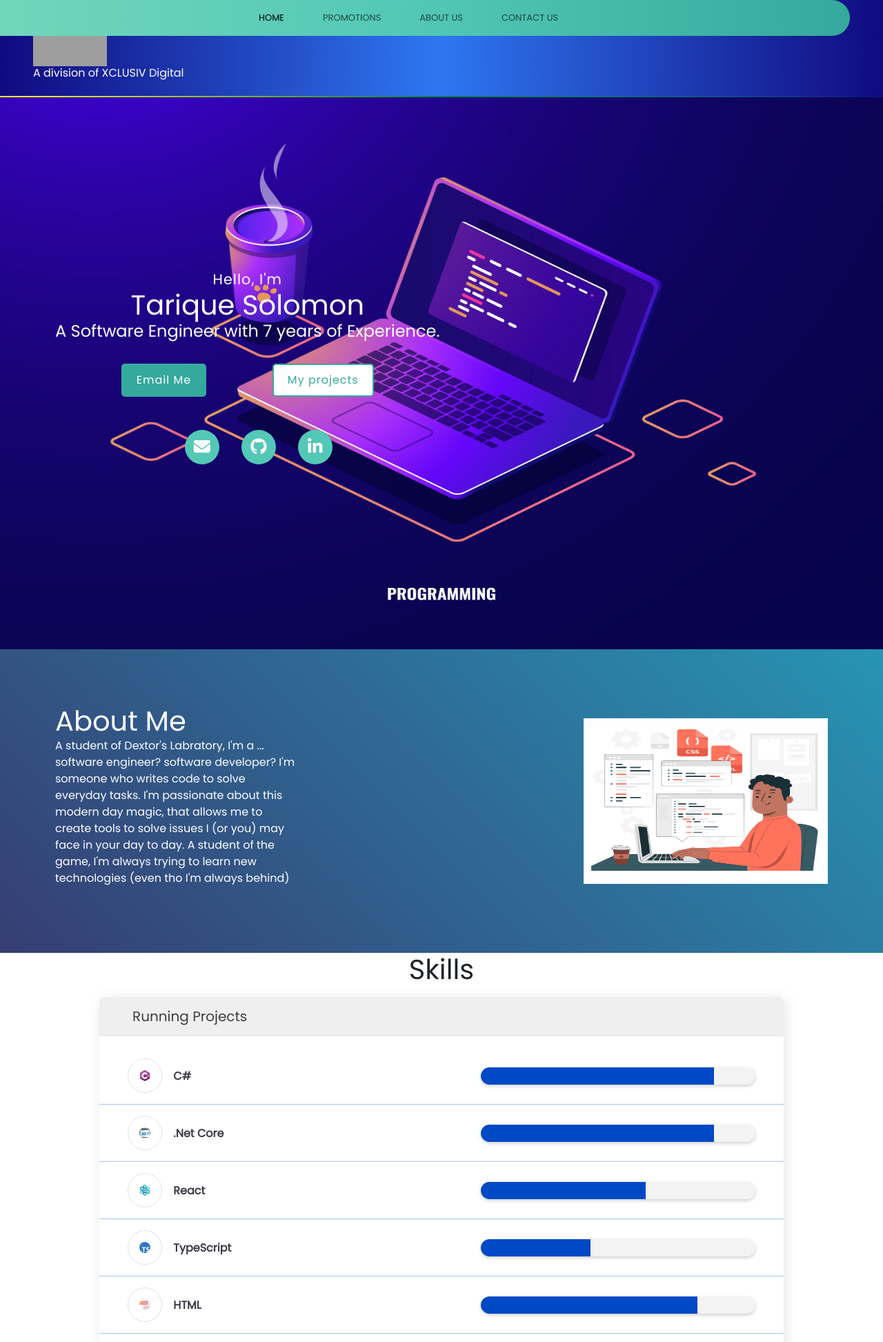
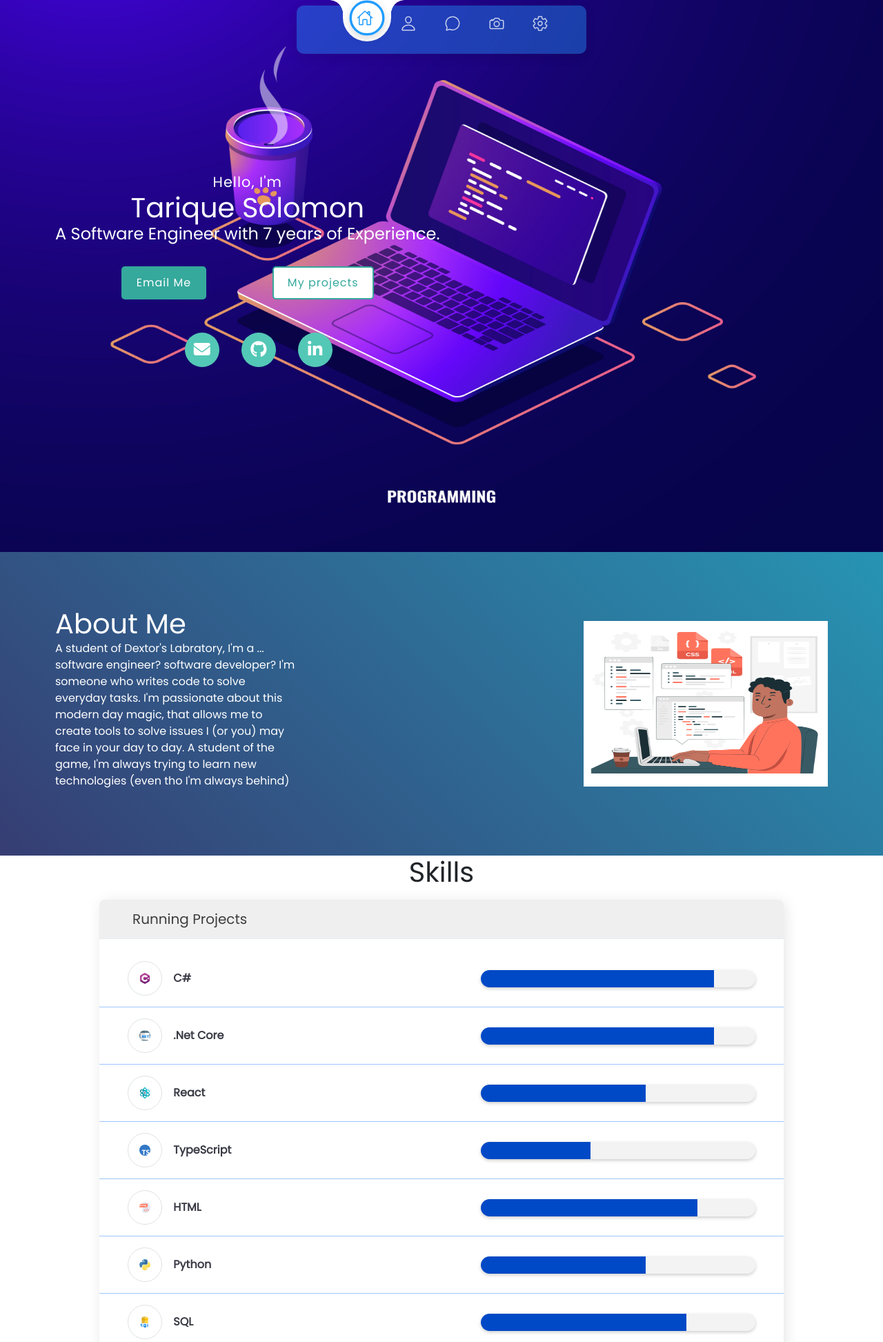
Before and after one commit to Squidel/tarique-solomon.github.io, a Flask app: page / in a window 1280 px wide. Shown: the top 1945 px of the page at 69% size. Run offline with Flask 3, Linux system fonts and the light colour scheme; parts of the project's set-up code (start-up, migrations or seed data) failed here and were passed over; some libraries are stand-ins or nearby versions; grey boxes are pictures that could not be loaded.

Commit message:
feat: added sticky menu. Menu controlled in components.js TODO: maybe dynamically getting menu items

```diff
--- a/app/static/js/component.js
+++ b/app/static/js/component.js
@@ -299,7 +299,7 @@ const runningProjects = (container, lineItems, showfigure) => {
               >
                 <div class="d-inline-flex align-items-center col-5">
                   <img
-                    id="cs-thumbnail"
+                    name="cs-thumbnail"
                     class="img-thumbnail rounded-5 p-3"
                     src="${item.icon}"
                     alt="thumbnail"
@@ -348,3 +348,88 @@ function abbreviateNumber(numberString) {
 
   return number.toFixed(0);
 }
+
+function createNavigation(containerId, icons) {
+  const navigationHtml = `
+    <div class="navigation">
+      <ul>
+        ${icons
+          .map(
+            (icon) => `
+          <li>
+            <a href="#">
+              <span class="nav-icon"><ion-icon name="${icon}-outline"></ion-icon></span>
+            </a>
+          </li>
+        `
+          )
+          .join("")}
+        <div class="indicator"><span></span></div>
+      </ul>
+    </div>
+  `;
+
+  // Append the generated HTML to the target container
+  $(`#${containerId}`).html(navigationHtml);
+
+  const $listItems = $(`#${containerId} .navigation ul li`);
+  const $indicator = $(`#${containerId} .navigation .indicator`);
+
+  // Set the first item as active by default
+  $listItems.first().addClass("active");
+
+  // Event listener for active state toggle
+  $listItems.on("click", function () {
+    $listItems.removeClass("active");
+    $(this).addClass("active");
+    // indicatorRules();
+  });
+
+  // Dynamically generate indicator rules
+  let indicatorRules = () => {
+    let listItems = $(".navigation ul li"); // Dynamically get the number of list items
+    let listLength = listItems.length;
+    let res = "";
+    let liWidth = listItems.outerWidth(true);
+    for (let i = 0; i < listLength; i++) {
+      res += `.navigation ul li:nth-child(${
+        i + 1
+      }).active ~ .indicator { transform: translateX(calc(${liWidth}px * ${i})); }`;
+    }
+    let style = document.createElement("style");
+    style.innerHTML = res;
+    document.head.appendChild(style);
+  };
+
+  indicatorRules();
+}
+
+// function createNavigation(containerId, icons) {
+//   const navigationHtml = `
+//     <div class="navigation">
+//       <ul>
+//         ${icons
+//           .map(
+//             (icon) => `
+//           <li>
+//             <a href="#">
+//               <span class="nav-icon"><ion-icon name="${icon}-outline"></ion-icon></span>
+//             </a>
+//           </li>
+//         `
+//           )
+//           .join("")}
+//         <div class="indicator"><span></span></div>
+//       </ul>
+//     </div>
+//   `;
+
+//   // Append the generated HTML to the target container
+//   $(`#${containerId}`).html(navigationHtml);
+
+//   // Add click event listeners for active state
+//   $(`#${containerId} .navigation ul li`).on("click", function () {
+//     $(`#${containerId} .navigation ul li`).removeClass("active");
+//     $(this).addClass("active");
+//   });
+// }
--- a/app/static/styles/app.css
+++ b/app/static/styles/app.css
@@ -10,15 +10,20 @@ body {
 }
 
 /* Header Navbar Styles */
-.navbar {
+
+.cs-navbar {
     display: flex;
     align-items: center;
     justify-content: space-between;
     position: fixed;
     top: 0;
     width: 100%;
-    background-image: linear-gradient(90deg, #74D7BB, #53C8B6, #35A99C);
+    /* background-image: linear-gradient(90deg, #74D7BB, #53C8B6, #35A99C);  */
     background-color: transparent;
+}
+
+.cs-navbar > div{
+    margin: 8px 0px 0px 0px;
 }
 
 .logo {
@@ -770,7 +775,7 @@ body {
         font-weight: 800;
       }
 
-      #cs-thumbnail {
+      [name="cs-thumbnail"] {
         width: 50px;
         height: 50px;
       }
@@ -803,3 +808,147 @@ body {
         text-decoration: inherit;
     color: inherit;
       }
+
+      /* nav menu change
+       */
+
+       * {
+  margin: 0;
+  padding: 0;
+  box-sizing: border-box;
+}
+
+:root {
+  --clr: #fff;
+}
+
+body {
+  display: flex;
+  justify-content: center;
+  align-items: center;
+  min-height: 100vh;
+  background: var(--clr);
+}
+
+.navigation {
+  width: 420px;
+  height: 70px;
+  background: rgba(36, 156, 255, 0.4);
+  display: flex;
+  justify-content: center;
+  align-items: center;
+  box-shadow: 0 5px 15px rgba(0, 0, 0, 0.1);
+  border-radius: 10px;
+}
+
+.navigation ul {
+  position: relative;
+  display: flex;
+  width: 350px;
+}
+
+.navigation ul li {
+  position: relative;
+  list-style: none;
+  width: 70px;
+  height: 70px;
+  z-index: 1;
+}
+
+.navigation ul li a {
+  position: relative;
+  display: flex;
+  justify-content: center;
+  align-items: center;
+  width: 100%;
+}
+
+.navigation ul li a .nav-icon {
+  position: relative;
+  display: block;
+  font-size: 1.5em;
+  color: #fff;
+  line-height: 75px;
+  opacity: 0.75;
+  transition: 0.5s;
+}
+
+.navigation ul li.active a .nav-icon {
+  opacity: 1;
+  color: #209cff;
+  transform: translateY(-8px);
+}
+
+.indicator {
+  position: absolute;
+  top: -10px;
+  width: 70px;
+  height: 70px;
+  background: var(--clr);
+  border-bottom-left-radius: 35px;
+  border-bottom-right-radius: 35px;
+  border: 6px solid var(--clr);
+  cursor: pointer;
+  transition: 0.5s;
+}
+
+@media screen and (max-width: 576px) {
+    .cs-navbar {
+        top: unset;
+        bottom: 0;
+    }
+
+    .cs-navbar > div{
+        margin: 0px 0px 8px 0px
+    }
+
+    .indicator {
+        transform: rotateZ(180deg) translateY(-35px);
+      }
+}
+
+
+.indicator::before,
+.indicator::after {
+  content: "";
+  position: absolute;
+  top: 4px;
+  width: 20px;
+  height: 20px;
+  background: transparent;
+}
+
+.indicator::before {
+  left: -25.75px;
+  border-top-right-radius: 20px;
+  box-shadow: 4px -6px 0 2px var(--clr);
+}
+
+.indicator::after {
+  right: -25.75px;
+  border-top-left-radius: 20px;
+  box-shadow: -4px -6px 0 2px var(--clr);
+}
+
+.indicator span {
+  position: absolute;
+  left: -1px;
+  width: 60px;
+  height: 60px;
+  border: 4px solid #209cff;
+  border-radius: 50%;
+  box-shadow: 0 5px 15px rgba(0, 0, 0, 0.15);
+  transform: scale(0.85);
+}
+
+@media (max-width: 480px) {
+  .navigation {
+    zoom: 0.8;
+  }
+}
+
+@media (max-width: 330px) {
+  .navigation {
+    zoom: 0.7;
+  }
+}
--- a/app/static/styles/nav.css
+++ /dev/null
@@ -1,163 +0,0 @@
-header {
-    display: grid;
-    grid-template-columns: 1fr 3fr;
-    background: linear-gradient(to right, #100a80, #2e77f1, #100a80);
-    border-bottom: 2px solid transparent;
-    border-image: linear-gradient(0.25turn, rgba(255, 249, 34), rgb(0, 129, 69), rgba(56, 2, 155, 0));
-    border-image-slice: 1;
-    width: 100% !important;
-    overflow: hidden;
-  }
-
-header nav{
-    border-radius: 50px;
-}
-
-@media screen and (max-width: 576px){
-    header{
-        display: grid;
-        grid-template-columns: 1fr 1fr;
-        background: linear-gradient(to right, #100a80, #2e77f1, #100a80);
-        border-bottom: 2px solid transparent;
-        border-image: linear-gradient(0.25turn, rgba(255,249,34), rgb(0, 129, 69), rgba(56,2,155,0));
-        border-image-slice: 1;
-        width: 100% !important;
-        gap: 20px;
-        overflow: hidden;
-    }
-
-    .navbar{
-        background-color: transparent !important;
-    }
-
-    .navbar button{
-        background-color: #CBFF4D !important;
-        position: relative;
-        z-index: 999;
-        border: 0;
-    }
-
-    #mainMenu{
-        background-color: #fff;
-        position: fixed;
-        top: 0;
-        left: 0;
-        width: 100%;
-        overflow: hidden;
-        padding: 20px;
-    }
-
-    #content{
-        margin-top: 60px
-    }
-}
-
-header h1{
-    font-family: Montserrat-Black;
-    color: #fff;
-
-}
-
-#left div:nth-child(1) a{
-    text-decoration: none;
-    font-family: Montserrat-Black;
-    color: #fff;
-    font-size: 30px;
-}
-
-#left h6{
-    color: #fff;
-}
-
-@media screen and (max-width:992px){
-
-    #left h6{
-        display: none;
-    }
-}
-
-#mainMenu li{
-    font-size: 13px;
-    padding: 0px 20px;
-}
-
-
-.nav-item.dropdown:hover .dropdown-menu{
-    display: block !important;
-}
-
-.nav-item.dropdown ul li:hover .dropdown-menu-2{
-    display: block !important;
-}
-
-.dropdown-menu-2{
-    --bs-dropdown-zindex: 1000;
-    --bs-dropdown-min-width: 10rem;
-    --bs-dropdown-padding-x: 0;
-    --bs-dropdown-padding-y: 0.5rem;
-    --bs-dropdown-spacer: 0.125rem;
-    --bs-dropdown-font-size: 1rem;
-    --bs-dropdown-color: var(--bs-body-color);
-    --bs-dropdown-bg: var(--bs-body-bg);
-    --bs-dropdown-border-color: var(--bs-border-color-translucent);
-    --bs-dropdown-border-radius: 0.375rem;
-    --bs-dropdown-border-width: var(--bs-border-width);
-    --bs-dropdown-inner-border-radius: calc(0.375rem - var(--bs-border-width));
-    --bs-dropdown-divider-bg: var(--bs-border-color-translucent);
-    --bs-dropdown-divider-margin-y: 0.5rem;
-    --bs-dropdown-box-shadow: 0 0.5rem 1rem rgba(var(--bs-body-color-rgb), 0.15);
-    --bs-dropdown-link-color: var(--bs-body-color);
-    --bs-dropdown-link-hover-color: var(--bs-body-color);
-    --bs-dropdown-link-hover-bg: var(--bs-tertiary-bg);
-    --bs-dropdown-link-active-color: #fff;
-    --bs-dropdown-link-active-bg: #0d6efd;
-    --bs-dropdown-link-disabled-color: #adb5bd;
-    --bs-dropdown-item-padding-x: 1rem;
-    --bs-dropdown-item-padding-y: 0.25rem;
-    --bs-dropdown-header-color: #6c757d;
-    --bs-dropdown-header-padding-x: 1rem;
-    --bs-dropdown-header-padding-y: 0.5rem;
-    position: static;
-    z-index: var(--bs-dropdown-zindex);
-    display: none;
-    min-width: var(--bs-dropdown-min-width);
-    padding: var(--bs-dropdown-padding-y) var(--bs-dropdown-padding-x);
-    margin: 0;
-    font-size: var(--bs-dropdown-font-size);
-    color: var(--bs-dropdown-color);
-    text-align: left;
-    list-style: none;
-    background-color: var(--bs-dropdown-bg);
-    background-clip: padding-box;
-    border: var(--bs-dropdown-border-width) solid var(--bs-dropdown-border-color);
-    border-radius: var(--bs-dropdown-border-radius);
-}
-
-.nav-link:hover, .dropdown-item:hover{
-    background-image: linear-gradient(to right, #000000, #84DD63);
-    background: ( ) no-repeat;
-    -webkit-background-clip: text;
-    background-clip: text;
-    color: transparent;
-}
-
-.nav-link {
-    position: relative;
-    text-decoration: none;
-  }
-
-  .nav-link::after {
-    content: '';
-    position: absolute;
-    bottom: -1px; /* Adjust the value to control the distance between the text and the underline */
-    left: 0;
-    width: 100%;
-    height: 5px;
-    background-color: #CBFF4D; /* Change the color as per your preference */
-    opacity: 0; /* Hide the underline by default */
-    transition: opacity 0.3s ease; /* Add a transition effect for smooth hover animation */
-  }
-
-  .nav-link:hover::after {
-    opacity: 1; /* Show the underline on hover */
-  }
--- a/app/templates/base.html
+++ b/app/templates/base.html
@@ -46,6 +46,15 @@
       type="text/css"
       href="{{ url_for('static', filename='styles/nav.css') }}"
     />
+
+    <script
+      type="module"
+      src="https://unpkg.com/ionicons@5.5.2/dist/ionicons/ionicons.esm.js"
+    ></script>
+    <script
+      nomodule
+      src="https://unpkg.com/ionicons@5.5.2/dist/ionicons/ionicons.js"
+    ></script>
     {% endblock %}
   </head>
 
@@ -65,90 +74,9 @@
   </script>
 
   <body>
-    <header id="myHeader" class="container-fluid px-5 py-3">
-      <div
-        id="left"
-        class="d-flex flex-column align-items-center justify-content-between"
-      >
-        <div class="col-12">
-          <a href="/">
-            <img
-              class="img-fluid"
-              src="{{ url_for('static', filename='images/876Promotions-05.png') }}"
-              alt="876Promotions-logo"
-              style="max-height: 80px"
-            />
-          </a>
-        </div>
-
-        <div class="col-12">
-          <h6>A division of XCLUSIV Digital</h6>
-        </div>
-      </div>
-
-      <div id="right" class="d-flex align-items-center justify-content-end">
-        <nav class="navbar navbar-expand-lg bg-light sticky-top">
-          <div class="container-fluid">
-            <button
-              class="navbar-toggler"
-              type="button"
-              data-bs-toggle="collapse"
-              data-bs-target="#mainMenu"
-              aria-controls="mainMenu"
-              aria-expanded="false"
-              aria-label="Toggle navigation"
-            >
-              <span class="navbar-toggler-icon"></span>
-            </button>
-            <div
-              class="collapse navbar-collapse justify-content-center"
-              id="mainMenu"
-            >
-              <ul class="navbar-nav mb-2 mb-lg-0">
-                <li class="nav-item">
-                  <a class="nav-link active" aria-current="page" href="/"
-                    >HOME</a
-                  >
-                </li>
-
-                <li class="nav-item">
-                  <a class="nav-link" aria-current="page" href="/promotions"
-                    >PROMOTIONS</a
-                  >
-                </li>
-
-                <li class="nav-item">
-                  <a
-                    class="nav-link"
-                    href="/promotion/about"
-                    role="button"
-                    aria-expanded="false"
-                    >ABOUT US</a
-                  >
-                </li>
-
-                <li class="nav-item">
-                  <a
-                    class="nav-link"
-                    aria-current="page"
-                    href="/promotion/contact"
-                    >CONTACT US</a
-                  >
-                </li>
-
-                {% if g.user.is_authenticated %}
-                <li class="nav-item">
-                  <a class="nav-link" aria-current="page" href="/admin/console"
-                    >CONSOLE</a
-                  >
-                </li>
-                {% endif %}
-              </ul>
-            </div>
-          </div>
-        </nav>
-      </div>
-    </header>
+    <nav class="cs-navbar">
+      <div id="navigation-component" class="mx-auto"></div>
+    </nav>
 
     <!-- Show Alerts -->
     {% with messages = get_flashed_messages(with_categories=true) %} {% if
@@ -244,6 +172,17 @@
       type="text/javascript"
       src="{{ url_for('static', filename='js/script.js') }}"
     ></script>
+    <script
+      type="text/javascript"
+      src="{{ url_for('static', filename='js/component.js') }}"
+    ></script>
+
+    <script>
+      $(document).ready(function () {
+        const icons = ["home", "person", "chatbubble", "camera", "settings"];
+        createNavigation("navigation-component", icons);
+      });
+    </script>
 
     {% block scripts %} {% endblock %}
   </body>
--- a/app/templates/index.html
+++ b/app/templates/index.html
@@ -112,10 +112,7 @@
 </footer>
 
 {% endblock %} {% block scripts %}
-<script
-  type="text/javascript"
-  src="{{ url_for('static', filename='js/component.js') }}"
-></script>
+
 <script>
   const loadCards = () => {
     addCard(
```
